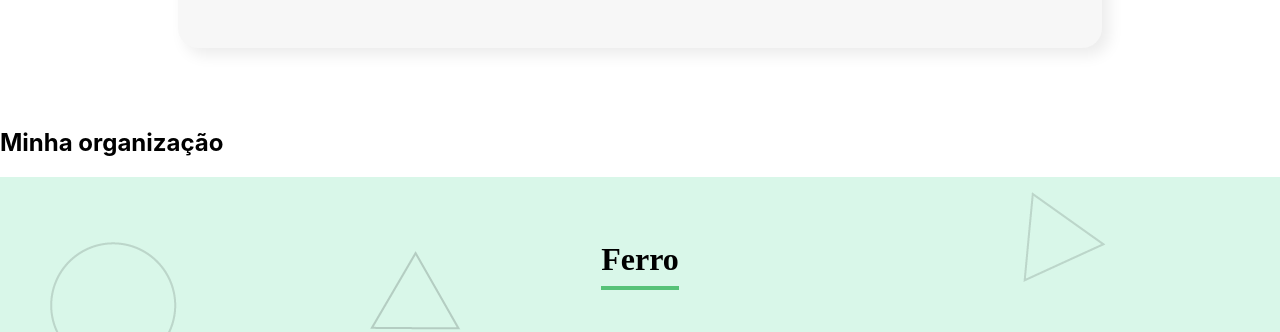
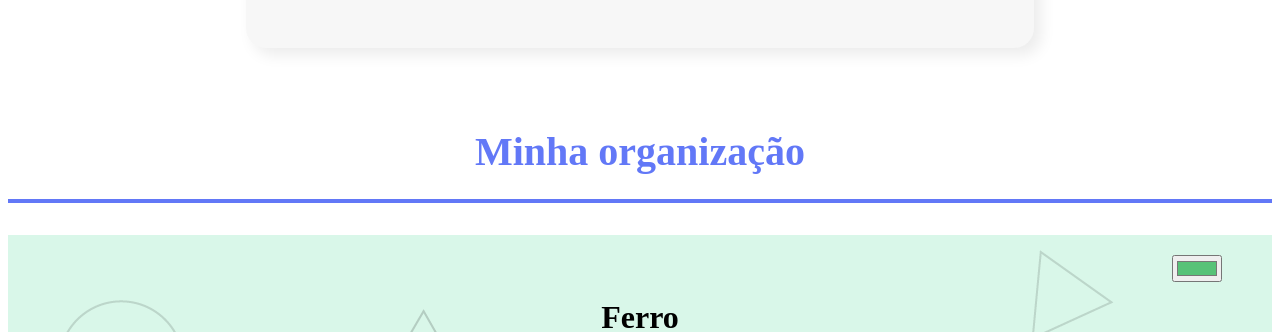
Before and after one commit to givabpl/organo, a React (Create React App) app: page / in a window 1280 px wide. Shown: the part 1360-1692 px from the top of the page. Built offline with nearby package versions, Linux system fonts and the light colour scheme.

Commit message:
state dos elos, cor primaria

```diff
--- a/src/App.js
+++ b/src/App.js
@@ -6,7 +6,7 @@ import Elo from "./components/Elo";
 
 function App() {
 
-  const elos = [
+  const [elos, setElos] = useState([
     {
       nome: 'Ferro',
       corPrimaria: '#D9F7E9',
@@ -57,7 +57,7 @@ function App() {
       corPrimaria: '#FFEEDF',
       corSecundaria: '#FF8A29'
     }
-  ]
+  ])
 
   const inicial = [
     {
@@ -212,14 +212,24 @@ function App() {
 
   }
 
+  function mudarCorElo(cor, nome) {
+    setElos(elos.map(elo => {
+      if(elo.nome === nome) {
+        elo.corSecundaria = cor;
+      }
+      return elo;
+    }));
+  }
+
   return (
     <div>
       <Banner />
       <Formulario elos={elos.map(elo => elo.nome)} aoCadastrar={colaborador => setColaboradores([...colaboradores, colaborador])} />
       <section className="elos">
-        <h1>Minha organização</h1>
+        <h1 id="titulo">Minha organização</h1>
         {elos.map((elo, indice) =>
           <Elo
+            mudarCor={mudarCorElo}
             key={indice}
             elo={elo}
             colaboradores={colaboradores.filter(colaborador => colaborador.elo === elo.nome)}
--- a/src/components/Elo/Elo.css
+++ b/src/components/Elo/Elo.css
@@ -2,6 +2,7 @@
     text-align: center;
     padding: 32px;
     background-blend-mode: multiply;
+    position: relative;
 }
 
 .elo h3 {
@@ -18,3 +19,8 @@
     margin-top: 32px;
     flex-wrap: wrap;
 }
+.input-cor {
+    position: absolute;
+    top: 20px;
+    right: 50px;
+}
--- a/src/components/Elo/index.js
+++ b/src/components/Elo/index.js
@@ -1,11 +1,16 @@
 import Colaborador from '../Colaborador'
 import './Elo.css'
 
-const Elo = ({ elo, colaboradores, aoDeletar }) => {
+const Elo = ({ elo, colaboradores, aoDeletar, mudarCor }) => {
     return (
 
         colaboradores.length > 0 && <section className='elo' style={{ backgroundImage: 'url(/imagens/fundo.png)', backgroundColor: elo.corPrimaria }}>
             <h3 style={{ borderColor: elo.corSecundaria }}>{elo.nome}</h3>
+            <input
+                onChange={evento => mudarCor(evento.target.value, elo.nome)}
+                value={elo.corSecundaria}
+                type='color'
+                className='input-cor' />
             <div className='colaboradores'>
                 {colaboradores.map((colaborador, indice) => <Colaborador key={indice} colaborador={colaborador} corDeFundo={elo.corSecundaria} aoDeletar={aoDeletar} />)}
             </div>
--- a/src/index.css
+++ b/src/index.css
@@ -1,5 +1,4 @@
 body {
-  margin: 0;
   font-family: -apple-system, BlinkMacSystemFont, 'Segoe UI', 'Roboto', 'Oxygen',
     'Ubuntu', 'Cantarell', 'Fira Sans', 'Droid Sans', 'Helvetica Neue',
     sans-serif;
@@ -7,7 +6,22 @@ body {
   -moz-osx-font-smoothing: grayscale;
 }
 
-code {
-  font-family: source-code-pro, Menlo, Monaco, Consolas, 'Courier New',
-    monospace;
+.times {
+  text-align: center;
 }
+
+#titulo {
+  text-align: center;
+}
+
+h1 {
+  font-size: 40px;
+  color: #6278F7;
+  border-bottom: 4px solid #6278F7;
+  padding-bottom: 24px;
+  margin: 32px 0;
+}
+
+h1, h2 {
+  font-family: 'Prata', serif;
+}
```
Also changed, not shown: 1 other file (tests, documents, lock files or other folders).
